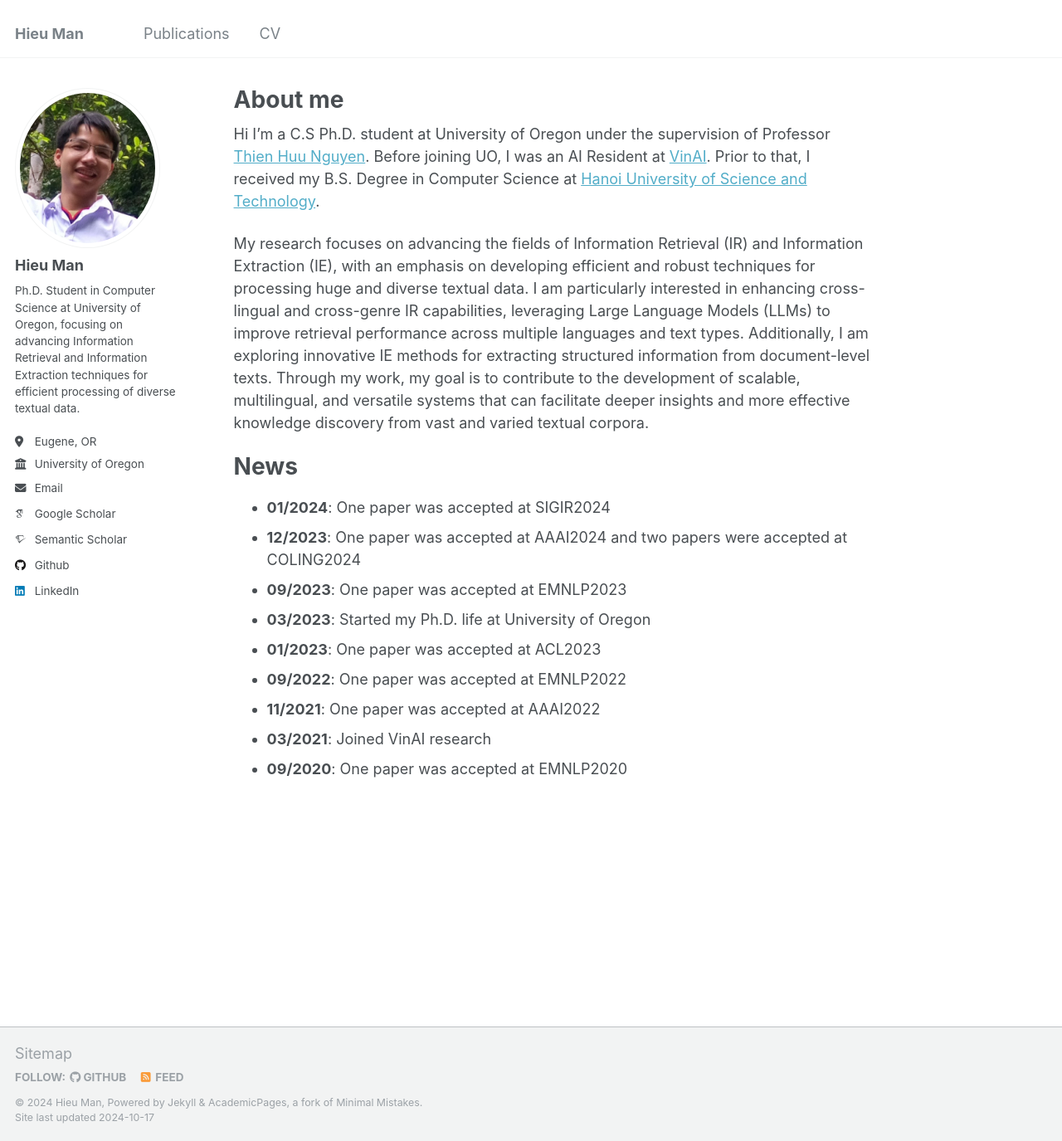
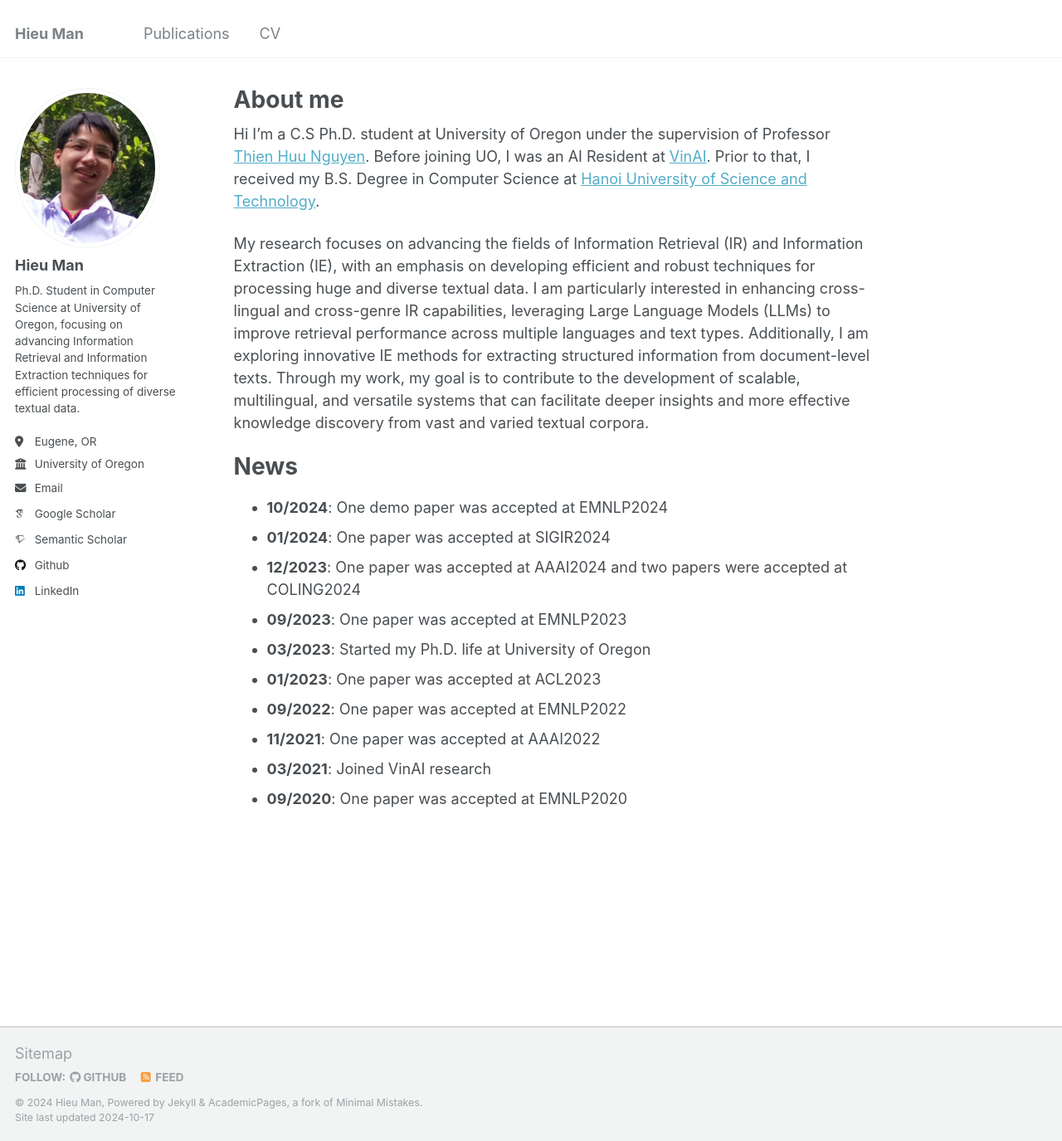
Before and after one commit to hieum98/hieum98.github.io, a Jekyll site: the page built from _pages/about.md, in a window 1280 px wide and 1375 px high. Shown: the whole window at 83% size. Built offline with Jekyll 4.4.1, drawn with Linux system fonts in a browser that asks for light colours; some web fonts are replaced.

Commit message:
Update news section with recent conference acceptances

```diff
--- a/_pages/about.md
+++ b/_pages/about.md
@@ -13,6 +13,7 @@ My research focuses on advancing the fields of Information Retrieval (IR) and In
 
 News
 ======
+* **10/2024**: One demo paper was accepted at EMNLP2024
 * **01/2024**: One paper was accepted at SIGIR2024
 * **12/2023**: One paper was accepted at AAAI2024 and two papers were accepted at COLING2024
 * **09/2023**: One paper was accepted at EMNLP2023
```
